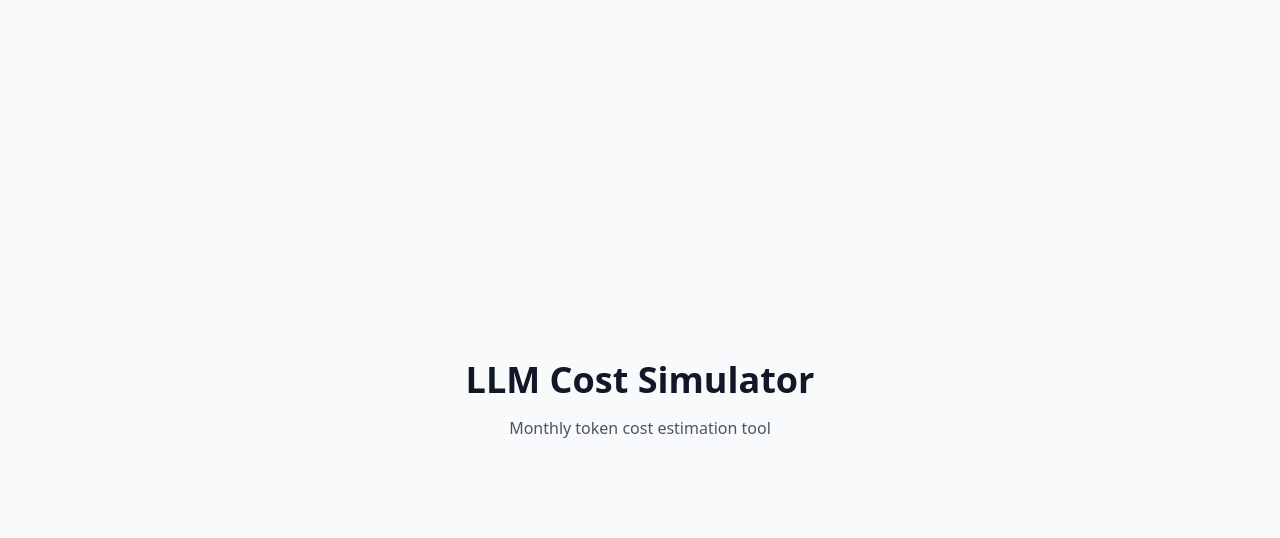
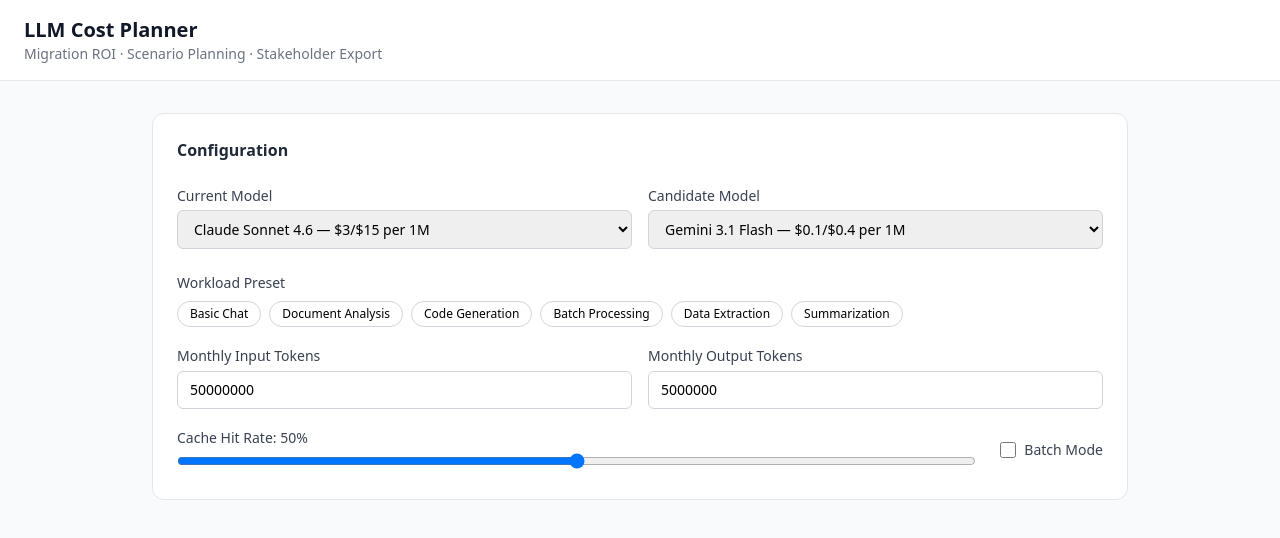
Before and after one commit to tayna99/token_simulator, a React (Vite) app: page / in a window 1280 px wide. Shown: the top 538 px of the page. Built offline with nearby package versions, Linux system fonts and the light colour scheme.

Commit message:
feat: app shell with model selector and token inputs

```diff
--- a/src/App.tsx
+++ b/src/App.tsx
@@ -1,10 +1,77 @@
+import { useState } from 'react'
+import { MODELS, getModelById, type Model } from './data/models'
+import { type WorkloadPreset } from './data/presets'
+import { ModelSelector } from './components/ModelSelector'
+import { TokenInputs } from './components/TokenInputs'
+
+export interface SimState {
+  currentModel: Model
+  candidateModel: Model
+  monthlyInputTokens: number
+  monthlyOutputTokens: number
+  cacheHitRate: number
+  batchEnabled: boolean
+}
+
 function App() {
+  const [state, setState] = useState<SimState>({
+    currentModel: getModelById('claude-sonnet-4.6') ?? MODELS[4],
+    candidateModel: getModelById('gemini-3.1-flash') ?? MODELS[7],
+    monthlyInputTokens: 50_000_000,
+    monthlyOutputTokens: 5_000_000,
+    cacheHitRate: 0.5,
+    batchEnabled: false,
+  })
+
+  const handlePreset = (p: WorkloadPreset) => {
+    setState(s => ({
+      ...s,
+      monthlyInputTokens: p.monthlyInputTokens,
+      monthlyOutputTokens: p.monthlyOutputTokens,
+      cacheHitRate: p.defaultCacheHitRate,
+      batchEnabled: p.defaultBatchEnabled,
+    }))
+  }
+
   return (
-    <div className="min-h-screen bg-gray-50 flex items-center justify-center">
-      <div className="text-center">
-        <h1 className="text-4xl font-bold text-gray-900 mb-4">LLM Cost Simulator</h1>
-        <p className="text-gray-600">Monthly token cost estimation tool</p>
-      </div>
+    <div className="min-h-screen bg-gray-50">
+      <header className="bg-white border-b border-gray-200 px-6 py-4">
+        <h1 className="text-xl font-semibold text-gray-900">LLM Cost Planner</h1>
+        <p className="text-sm text-gray-500">Migration ROI · Scenario Planning · Stakeholder Export</p>
+      </header>
+      <main className="max-w-5xl mx-auto px-6 py-8 flex flex-col gap-8">
+        <section className="bg-white rounded-xl border border-gray-200 p-6 flex flex-col gap-6">
+          <h2 className="text-base font-semibold text-gray-800">Configuration</h2>
+          <div className="grid grid-cols-2 gap-4">
+            <ModelSelector
+              label="Current Model"
+              value={state.currentModel.id}
+              onChange={m => setState(s => ({ ...s, currentModel: m }))}
+            />
+            <ModelSelector
+              label="Candidate Model"
+              value={state.candidateModel.id}
+              onChange={m => setState(s => ({ ...s, candidateModel: m }))}
+            />
+          </div>
+          <TokenInputs
+            monthlyInputTokens={state.monthlyInputTokens}
+            monthlyOutputTokens={state.monthlyOutputTokens}
+            cacheHitRate={state.cacheHitRate}
+            batchEnabled={state.batchEnabled}
+            onInputChange={v => setState(s => ({ ...s, monthlyInputTokens: v }))}
+            onOutputChange={v => setState(s => ({ ...s, monthlyOutputTokens: v }))}
+            onCacheChange={v => setState(s => ({ ...s, cacheHitRate: v }))}
+            onBatchChange={v => setState(s => ({ ...s, batchEnabled: v }))}
+            onPresetSelect={handlePreset}
+          />
+        </section>
+
+        {/* Feature panels — mounted by Tasks 5, 6, 7 in their respective worktrees */}
+        <div id="migration-panel-mount" />
+        <div id="scenario-planner-mount" />
+        <div id="summary-card-mount" />
+      </main>
     </div>
   )
 }
--- /dev/null
+++ b/src/components/ModelSelector.tsx
@@ -0,0 +1,29 @@
+import { MODELS, type Model } from '../data/models'
+
+interface Props {
+  label: string
+  value: string
+  onChange: (model: Model) => void
+}
+
+export function ModelSelector({ label, value, onChange }: Props) {
+  return (
+    <div className="flex flex-col gap-1">
+      <label className="text-sm font-medium text-gray-700">{label}</label>
+      <select
+        value={value}
+        onChange={e => {
+          const m = MODELS.find(m => m.id === e.target.value)
+          if (m) onChange(m)
+        }}
+        className="border border-gray-300 rounded-md px-3 py-2 text-sm focus:outline-none focus:ring-2 focus:ring-blue-500"
+      >
+        {MODELS.map(m => (
+          <option key={m.id} value={m.id}>
+            {m.name} — ${m.inputPrice}/${m.outputPrice} per 1M
+          </option>
+        ))}
+      </select>
+    </div>
+  )
+}
--- /dev/null
+++ b/src/components/TokenInputs.tsx
@@ -0,0 +1,80 @@
+import { PRESETS, type WorkloadPreset } from '../data/presets'
+
+interface Props {
+  monthlyInputTokens: number
+  monthlyOutputTokens: number
+  cacheHitRate: number
+  batchEnabled: boolean
+  onInputChange: (v: number) => void
+  onOutputChange: (v: number) => void
+  onCacheChange: (v: number) => void
+  onBatchChange: (v: boolean) => void
+  onPresetSelect: (p: WorkloadPreset) => void
+}
+
+export function TokenInputs({
+  monthlyInputTokens, monthlyOutputTokens,
+  cacheHitRate, batchEnabled,
+  onInputChange, onOutputChange, onCacheChange, onBatchChange, onPresetSelect,
+}: Props) {
+  return (
+    <div className="flex flex-col gap-4">
+      <div>
+        <p className="text-sm font-medium text-gray-700 mb-2">Workload Preset</p>
+        <div className="flex flex-wrap gap-2">
+          {PRESETS.map(p => (
+            <button
+              key={p.id}
+              onClick={() => onPresetSelect(p)}
+              className="px-3 py-1 text-xs border border-gray-300 rounded-full hover:bg-blue-50 hover:border-blue-400 transition-colors"
+            >
+              {p.name}
+            </button>
+          ))}
+        </div>
+      </div>
+      <div className="grid grid-cols-2 gap-4">
+        <div>
+          <label className="text-sm font-medium text-gray-700">Monthly Input Tokens</label>
+          <input
+            type="number"
+            value={monthlyInputTokens}
+            onChange={e => onInputChange(Number(e.target.value))}
+            className="mt-1 w-full border border-gray-300 rounded-md px-3 py-2 text-sm"
+          />
+        </div>
+        <div>
+          <label className="text-sm font-medium text-gray-700">Monthly Output Tokens</label>
+          <input
+            type="number"
+            value={monthlyOutputTokens}
+            onChange={e => onOutputChange(Number(e.target.value))}
+            className="mt-1 w-full border border-gray-300 rounded-md px-3 py-2 text-sm"
+          />
+        </div>
+      </div>
+      <div className="flex gap-6 items-center">
+        <div className="flex-1">
+          <label className="text-sm font-medium text-gray-700">
+            Cache Hit Rate: {Math.round(cacheHitRate * 100)}%
+          </label>
+          <input
+            type="range" min={0} max={100}
+            value={Math.round(cacheHitRate * 100)}
+            onChange={e => onCacheChange(Number(e.target.value) / 100)}
+            className="mt-1 w-full"
+          />
+        </div>
+        <label className="flex items-center gap-2 text-sm font-medium text-gray-700 cursor-pointer">
+          <input
+            type="checkbox"
+            checked={batchEnabled}
+            onChange={e => onBatchChange(e.target.checked)}
+            className="w-4 h-4"
+          />
+          Batch Mode
+        </label>
+      </div>
+    </div>
+  )
+}
```
